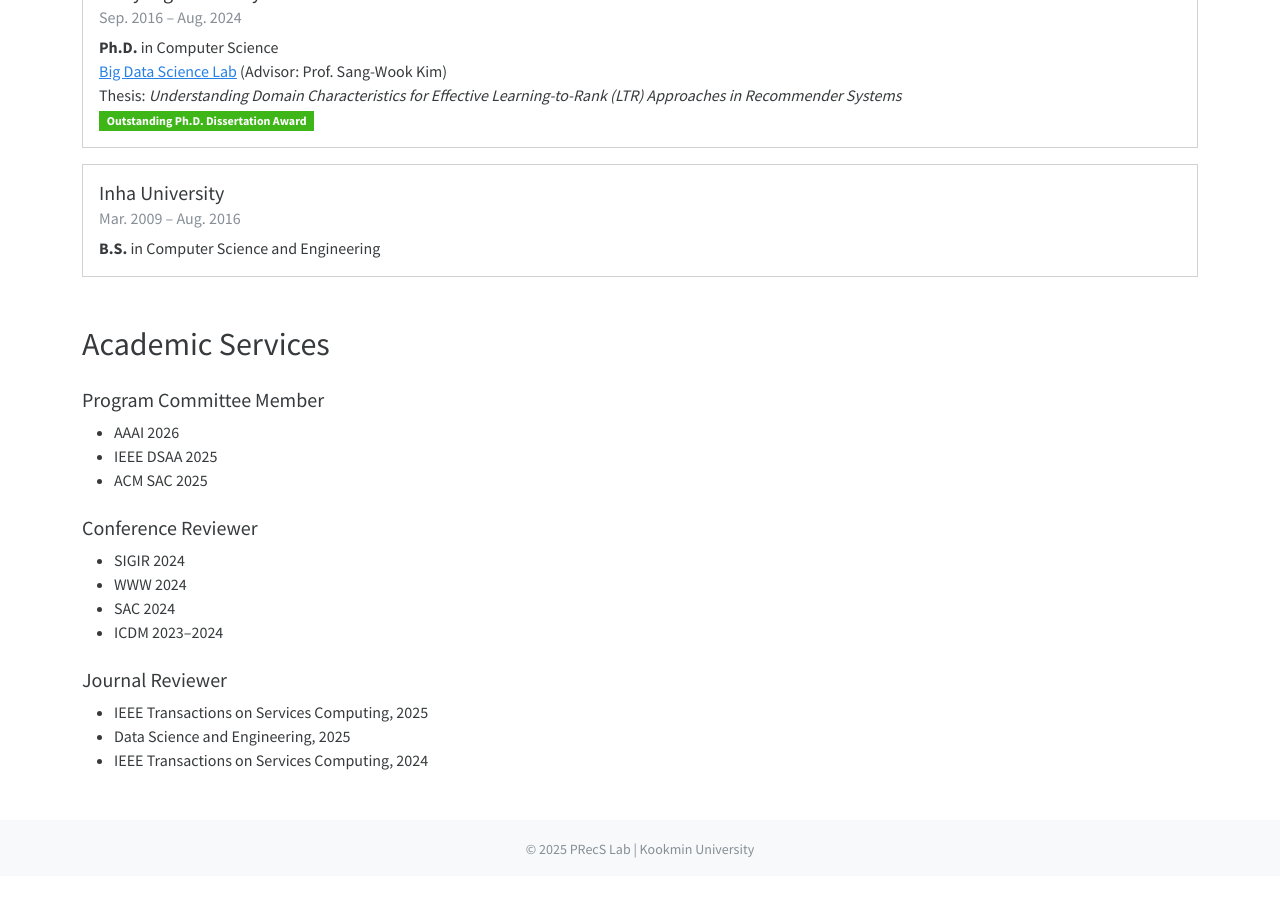
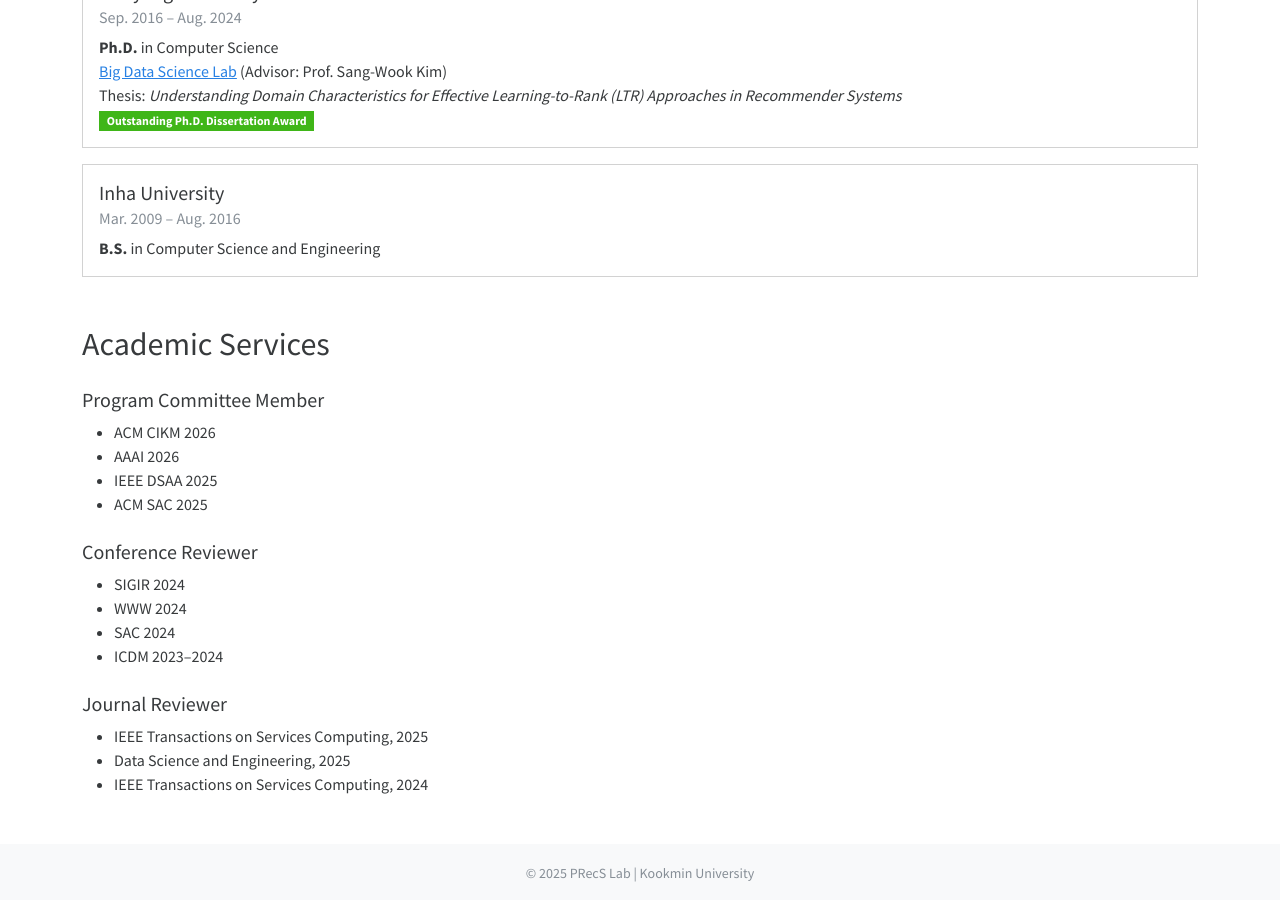
Before and after one commit to hongkyun-bae/hongkyun-bae.github.io, a Jekyll site: the page precs/about.html, which Jekyll copies as it is, in a window 1280 px wide and 900 px high, scrolled down 1131 px. Built offline with Jekyll 4.4.1, drawn with Linux system fonts in a browser that asks for light colours; nearby versions of some CDN libraries; before the commit the page ends 2007 px from its top, so only the background shows below that.

Commit message:
Update about.html

```diff
--- a/precs/about.html
+++ b/precs/about.html
@@ -149,6 +149,7 @@
 
     <h5 class="mt-4">Program Committee Member</h5>
     <ul>
+      <li>ACM CIKM 2026</li>
       <li>AAAI 2026</li>
       <li>IEEE DSAA 2025</li>
       <li>ACM SAC 2025</li>
```
